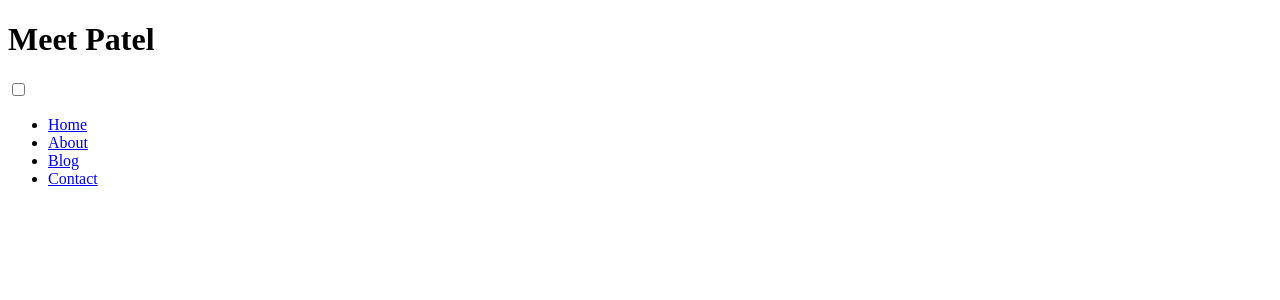
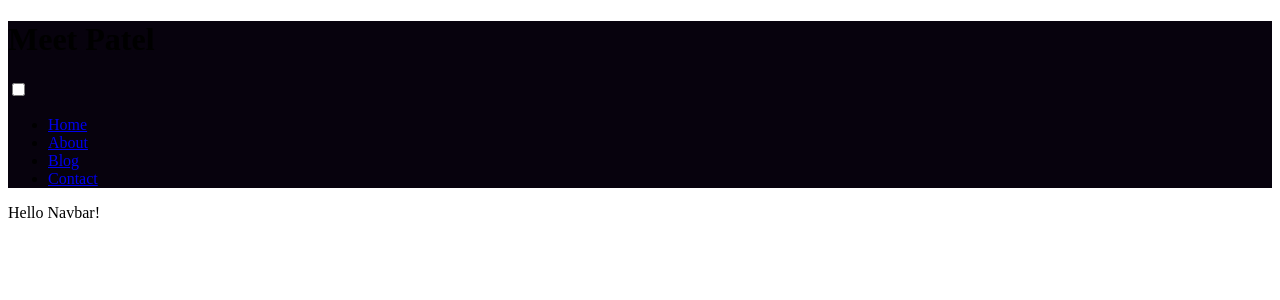
Before and after one commit to MeetPatel89/navbar-1.0, a React (Create React App) app: page / in a window 1280 px wide. Shown: the top 300 px of the page. Built offline with nearby package versions, Linux system fonts and the light colour scheme.

Commit message:
add box-sizing: border-box to all elements

```diff
--- a/src/App.css
+++ b/src/App.css
@@ -1,5 +1,3 @@
-@import url('https://fonts.googleapis.com/css?family=Work+Sans:300,600');
-
-:root {
-  --background: rgba(0, 214, 170, .85);
+header {
+  background: var(--background);
 }
--- a/src/App.js
+++ b/src/App.js
@@ -1,3 +1,4 @@
+import './App.css';
 
 function App() {
   return (
@@ -21,10 +22,13 @@ function App() {
             </li>
           </ul>
         </nav>
-        <label htmlFor='nav-toggle' className='nav-toggle-label' >
-        <span></span>
+        <label htmlFor='nav-toggle' className='nav-toggle-label'>
+          <span></span>
         </label>
       </header>
+
+        <p>Hello Navbar!</p>
+
     </>
   );
 }
--- /dev/null
+++ b/src/index.css
@@ -0,0 +1,9 @@
+@import url('https://fonts.googleapis.com/css?family=Work+Sans:300,600');
+
+:root {
+  --background: #07020D;
+}
+
+*, *::before, *::after {
+    box-sizing: border-box;
+}
--- a/src/index.js
+++ b/src/index.js
@@ -1,6 +1,7 @@
 import React from 'react';
 import ReactDOM from 'react-dom';
 import App from './App';
+import './index.css';
 
 ReactDOM.render(
   <React.StrictMode>
```
